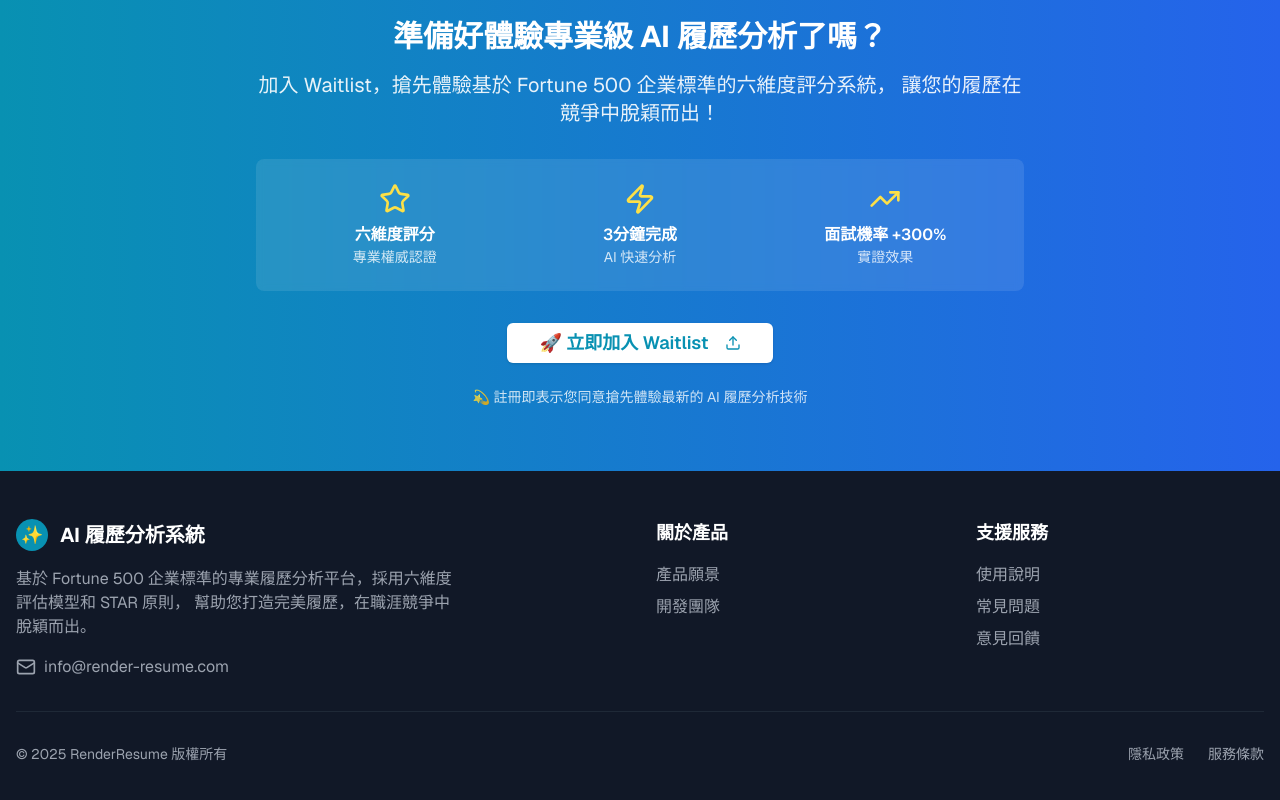
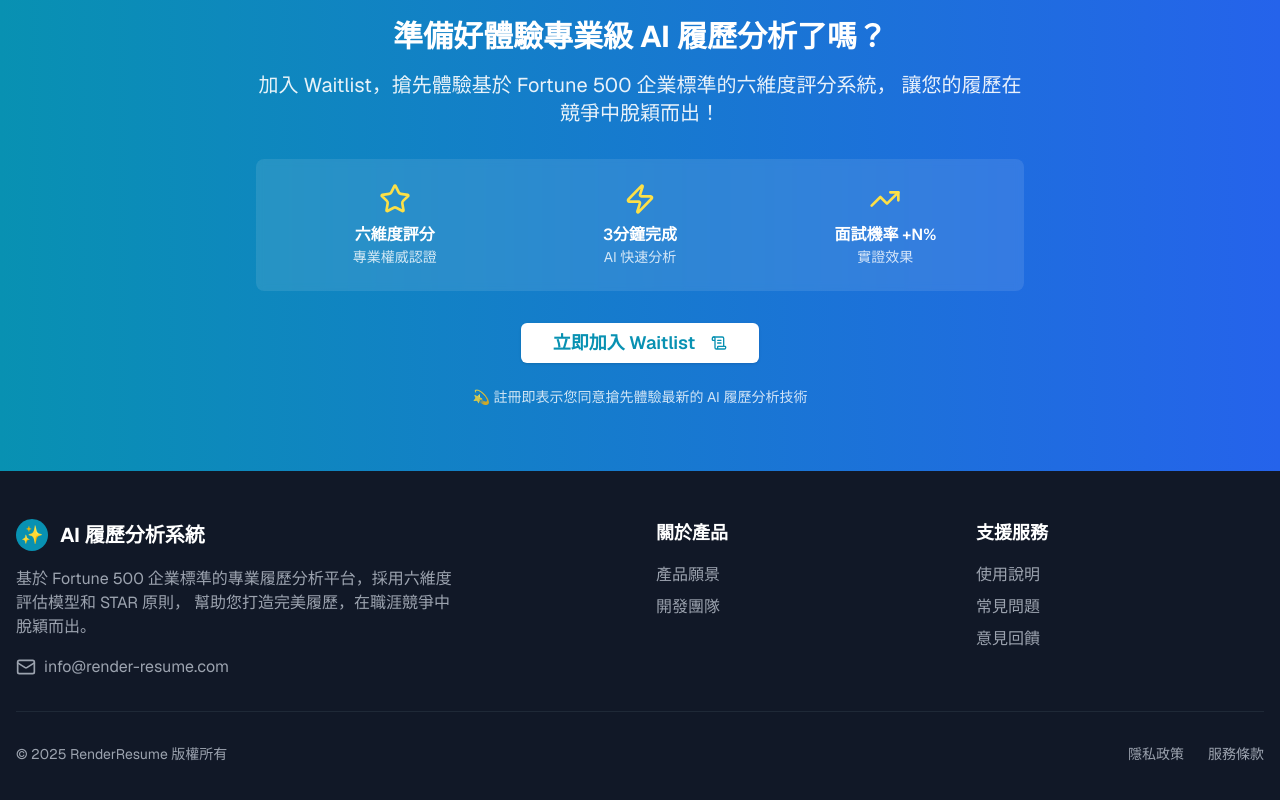
Before and after one commit to ruby0322/render-resume, a Next.js app: page / in a window 1280 px wide. Shown: the part 3036-3836 px from the top of the page. Built offline with nearby package versions, Linux system fonts and the light colour scheme; no server answers.

Commit message:
fix: Update Home component to generalize interview probability display and replace button icon for improved user experience

```diff
--- a/app/page.tsx
+++ b/app/page.tsx
@@ -359,7 +359,7 @@ export default function Home() {
                 </div>
                 <div>
                   <TrendingUp className="h-8 w-8 mx-auto mb-2 text-yellow-300" />
-                  <div className="font-semibold">面試機率 +300%</div>
+                  <div className="font-semibold">面試機率 +N%</div>
                   <div className="text-sm opacity-80">實證效果</div>
                 </div>
               </div>
@@ -368,8 +368,8 @@ export default function Home() {
             <div className="flex flex-col sm:flex-row gap-4 justify-center items-center">
               <Link href="/auth/sign-up">
                 <Button size="lg" className="bg-white text-cyan-600 hover:bg-gray-100 px-8 py-3 text-lg font-semibold">
-                  🚀 立即加入 Waitlist
-                  <Upload className="ml-2 h-5 w-5" />
+                  立即加入 Waitlist
+                  <ScrollText className="ml-2 h-5 w-5" />
                 </Button>
               </Link>
               {/* <Link href="/auth/login">
```
